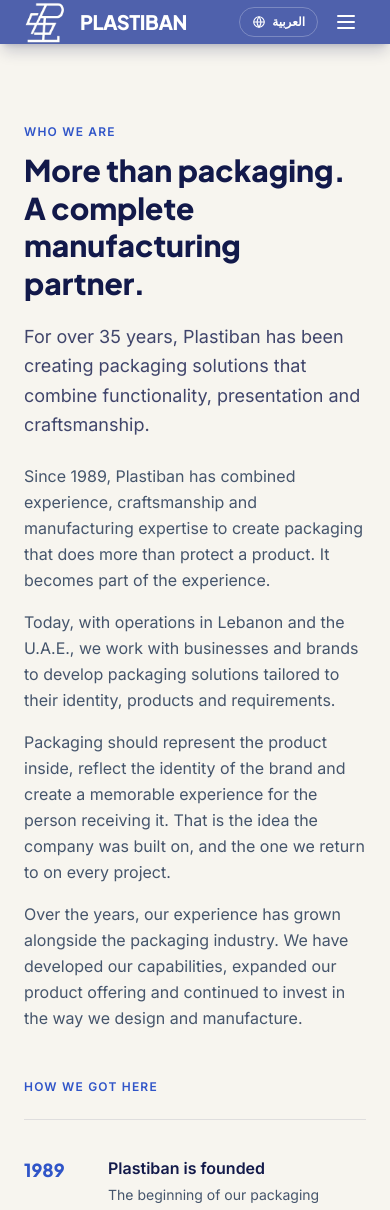
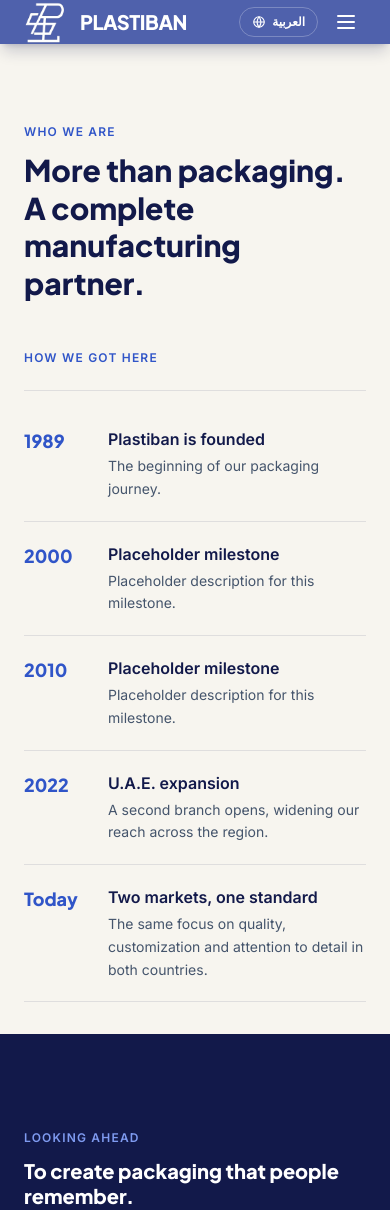
Before and after one commit to hadi-soubra/Plastiban, an Angular app: page /about in a window 390 px wide. Shown: the top 1210 px of the page. Built offline with nearby package versions, Linux system fonts and the light colour scheme.

Commit message:
who we are section cut for better mobile ux

```diff
--- a/src/app/components/about/about.html
+++ b/src/app/components/about/about.html
@@ -13,20 +13,9 @@
       >
         {{ i18n.t('about.heading') }}
       </h2>
-
-      <p [appReveal]="130" class="mt-5 max-w-2xl text-lg leading-relaxed text-navy-900/80">
-        {{ i18n.t('about.lead') }}
-      </p>
-
-      <div class="mt-6 max-w-2xl space-y-4 text-base leading-relaxed text-slate-600">
-        <p [appReveal]="160">{{ i18n.t('about.body1') }}</p>
-        <p [appReveal]="200">{{ i18n.t('about.body2') }}</p>
-        <p [appReveal]="240">{{ i18n.t('about.body3') }}</p>
-        <p [appReveal]="280">{{ i18n.t('about.body4') }}</p>
-      </div>
     </div>
 
-    <!-- The history as dates rather than counters: three entries say more than
+    <!-- The history as dates rather than counters: a handful of entries say more than
          "35+ years" ever did, and they carry the U.A.E. branch with them. -->
     <div [appReveal]="200">
       <p class="text-xs font-bold uppercase tracking-widest text-royal-600">{{ i18n.t('about.timelineLabel') }}</p>
--- a/src/app/components/about/about.ts
+++ b/src/app/components/about/about.ts
@@ -29,6 +29,16 @@
       descriptionKey: 'about.timeline.founded.description',
     },
     {
+      yearKey: 'about.timeline.milestone1.year',
+      titleKey: 'about.timeline.milestone1.title',
+      descriptionKey: 'about.timeline.milestone1.description',
+    },
+    {
+      yearKey: 'about.timeline.milestone2.year',
+      titleKey: 'about.timeline.milestone2.title',
+      descriptionKey: 'about.timeline.milestone2.description',
+    },
+    {
       yearKey: 'about.timeline.expansion.year',
       titleKey: 'about.timeline.expansion.title',
       descriptionKey: 'about.timeline.expansion.description',
--- a/src/app/i18n/translations.ts
+++ b/src/app/i18n/translations.ts
@@ -39,20 +39,16 @@
 
     'about.eyebrow': 'Who we are',
     'about.heading': 'More than packaging. A complete manufacturing partner.',
-    'about.lead':
-      'For over 35 years, Plastiban has been creating packaging solutions that combine functionality, presentation and craftsmanship.',
-    'about.body1':
-      'Since 1989, Plastiban has combined experience, craftsmanship and manufacturing expertise to create packaging that does more than protect a product. It becomes part of the experience.',
-    'about.body2':
-      'Today, with operations in Lebanon and the U.A.E., we work with businesses and brands to develop packaging solutions tailored to their identity, products and requirements.',
-    'about.body3':
-      'Packaging should represent the product inside, reflect the identity of the brand and create a memorable experience for the person receiving it. That is the idea the company was built on, and the one we return to on every project.',
-    'about.body4':
-      'Over the years, our experience has grown alongside the packaging industry. We have developed our capabilities, expanded our product offering and continued to invest in the way we design and manufacture.',
     'about.timelineLabel': 'How we got here',
     'about.timeline.founded.year': '1989',
     'about.timeline.founded.title': 'Plastiban is founded',
     'about.timeline.founded.description': 'The beginning of our packaging journey.',
+    'about.timeline.milestone1.year': '2000',
+    'about.timeline.milestone1.title': 'Placeholder milestone',
+    'about.timeline.milestone1.description': 'Placeholder description for this milestone.',
+    'about.timeline.milestone2.year': '2010',
+    'about.timeline.milestone2.title': 'Placeholder milestone',
+    'about.timeline.milestone2.description': 'Placeholder description for this milestone.',
     'about.timeline.expansion.year': '2022',
     'about.timeline.expansion.title': 'U.A.E. expansion',
     'about.timeline.expansion.description': 'A second branch opens, widening our reach across the region.',
@@ -238,20 +234,16 @@
 
     'about.eyebrow': 'من نحن',
     'about.heading': 'أكثر من تغليف. شريك تصنيع متكامل.',
-    'about.lead':
-      'منذ أكثر من 35 عاماً، تصنع بلاستيبان حلول تغليف تجمع بين الوظيفة والمظهر والحرفية.',
-    'about.body1':
-      'منذ عام 1989، تجمع بلاستيبان بين الخبرة والحرفية وقدرات التصنيع لصناعة تغليف لا يحمي المنتج فحسب، بل يصبح جزءاً من التجربة.',
-    'about.body2':
-      'اليوم، ومع عملياتنا في لبنان والإمارات، نعمل مع الشركات والعلامات التجارية لتطوير حلول تغليف مفصّلة على هويتها ومنتجاتها ومتطلباتها.',
-    'about.body3':
-      'نؤمن بأن التغليف يجب أن يعبّر عن المنتج في داخله، ويعكس هوية العلامة التجارية، ويترك أثراً لا يُنسى لدى من يتسلّمه. هذه الفكرة التي قامت عليها الشركة، ونعود إليها في كل مشروع.',
-    'about.body4':
-      'مع مرور السنوات، نمت خبرتنا مع نمو صناعة التغليف. طوّرنا قدراتنا، ووسّعنا تشكيلة منتجاتنا، وواصلنا الاستثمار في طريقة تصميمنا وتصنيعنا.',
     'about.timelineLabel': 'كيف وصلنا إلى هنا',
     'about.timeline.founded.year': '1989',
     'about.timeline.founded.title': 'تأسيس بلاستيبان',
     'about.timeline.founded.description': 'بداية رحلتنا في عالم التغليف.',
+    'about.timeline.milestone1.year': '2000',
+    'about.timeline.milestone1.title': 'محطة مؤقتة',
+    'about.timeline.milestone1.description': 'وصف مؤقت لهذه المحطة.',
+    'about.timeline.milestone2.year': '2010',
+    'about.timeline.milestone2.title': 'محطة مؤقتة',
+    'about.timeline.milestone2.description': 'وصف مؤقت لهذه المحطة.',
     'about.timeline.expansion.year': '2022',
     'about.timeline.expansion.title': 'التوسّع إلى الإمارات',
     'about.timeline.expansion.description': 'افتتاح فرع ثانٍ يوسّع حضورنا في المنطقة.',
```
